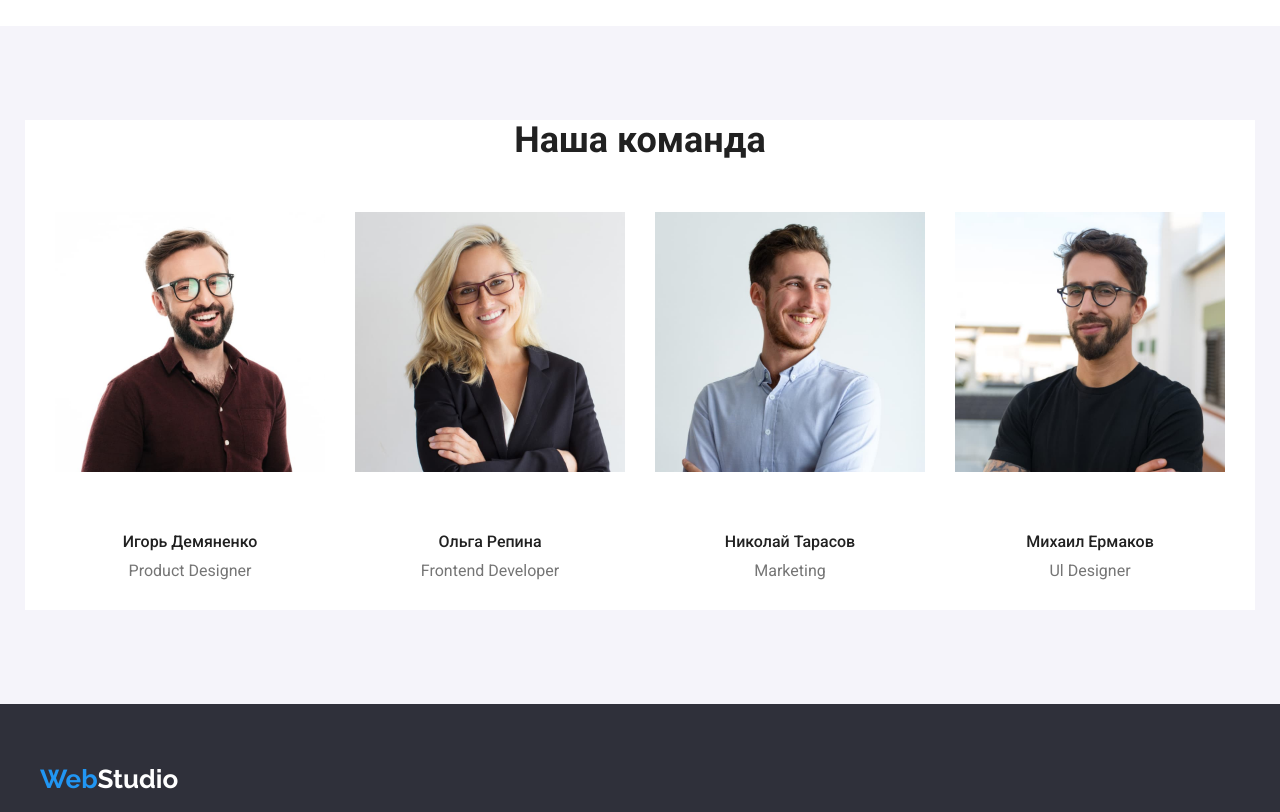
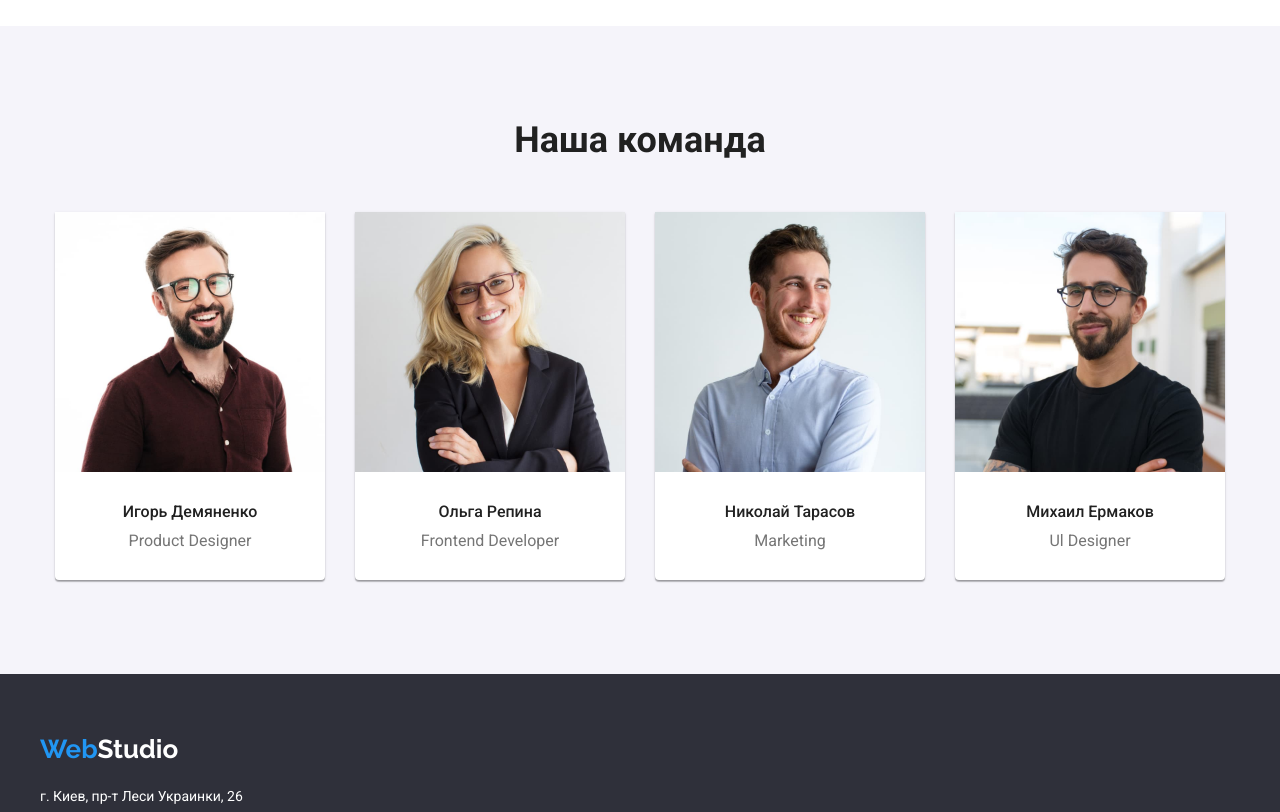
Before and after one commit to NikoKomp/goit-markup-hw-03, a plain HTML site: page index.html in a window 1280 px wide. Shown: the part 1420-2232 px from the top of the page. Drawn offline with Linux system fonts and the light colour scheme.

Commit message:
Правки.1.7

```diff
--- a/css/style.css
+++ b/css/style.css
@@ -26,7 +26,6 @@ a {
   padding-left: 15px;
   margin-left: auto;
   margin-right: auto;
-  background-color: var(--sup-head-color);
 }
 .section {
   padding-top: 94px;
@@ -36,9 +35,9 @@ a {
 .header {
   padding-top: 0px;
   padding-bottom: 0px;
+  border-bottom: 1px solid #ececec;
 }
 .navigation-list {
-  border-bottom: 1px solid #ececec;
   display: flex;
 }
 .slogan {
@@ -230,6 +229,9 @@ body {
   width: 270px;
   margin-right: 30px;
   background-color: var(--sup-head-color);
+  box-shadow: 0px 1px 3px rgba(0, 0, 0, 0.12), 0px 1px 1px rgba(0, 0, 0, 0.14),
+    0px 2px 1px rgba(0, 0, 0, 0.2);
+  border-radius: 0px 0px 4px 4px;
 }
 .player:last-child {
   margin-right: 0px;
@@ -243,7 +245,6 @@ body {
 }
 .t-photo {
   width: 270px;
-  padding-bottom: 30px;
 }
 .t-name {
   padding-bottom: 10px;
```
